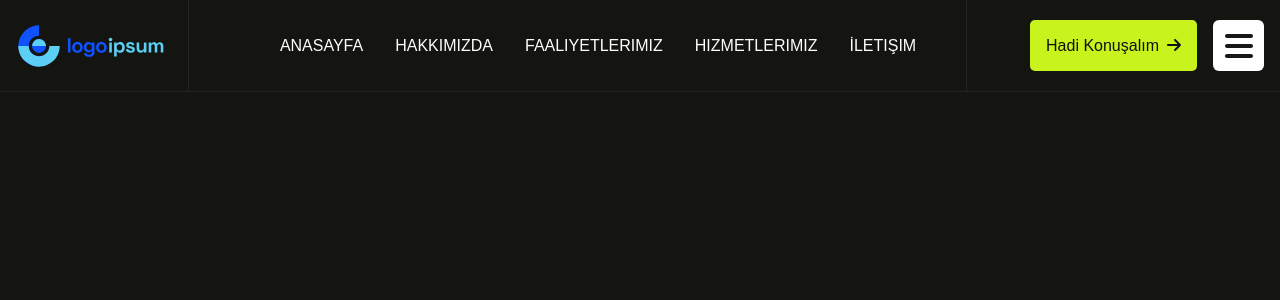
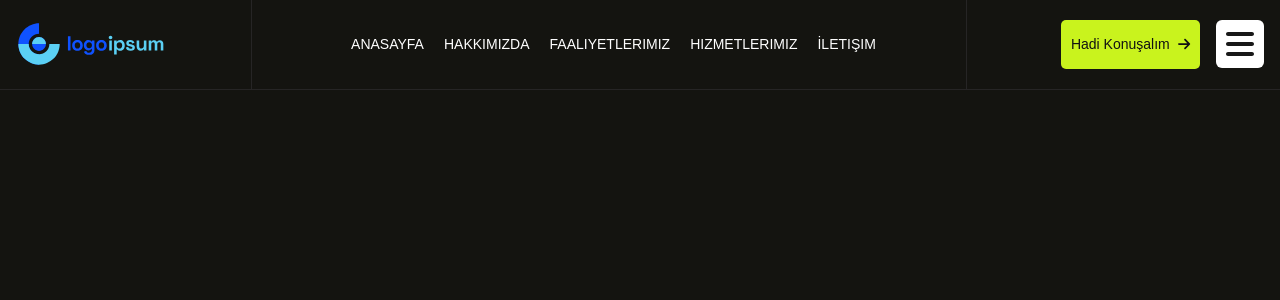
Before and after one commit to jsSpeedy/construction-molder, a Next.js app: page / in a window 1280 px wide. Shown: the top 300 px of the page. Built offline with nearby package versions, Linux system fonts and the light colour scheme.

Commit message:
Header revize edildi.

```diff
--- a/src/components/Header/index.js
+++ b/src/components/Header/index.js
@@ -1,7 +1,7 @@
 "use client";
-import { FontAwesomeIcon } from "@fortawesome/react-fontawesome";
-import { faArrowRight, faBars } from "@fortawesome/free-solid-svg-icons";
 import styled from "styled-components";
+import Menu from "./Menu";
+import MenuComponent from "./MenuComponent";
 
 const HeaderContainer = styled.div`
   width: 100%;
@@ -50,7 +50,7 @@ const HeaderWrapper = styled.div`
     }
   }
 
-  @media (max-width: 1279px) {
+  @media (max-width: 1280px) {
     &::before {
       left: calc(20% - 15px);
     }
@@ -59,13 +59,23 @@ const HeaderWrapper = styled.div`
       right: calc(25% - 15px);
     }
   }
+
+  @media (max-width: 1024px) {
+    &::before {
+      display: none;
+    }
+
+    &::after {
+      display: none;
+    }
+  }
 `;
 
 const HeaderLogo = styled.a`
   display: block;
   width: 150px;
 
-  @media (max-width: 1023px) {
+  @media (max-width: 1024px) {
     width: 100px;
   }
 `;
@@ -75,122 +85,6 @@ const HeaderLogoImg = styled.img`
   height: 100%;
   object-fit: contain;
   cursor: pointer;
-`;
-
-const HeaderMenu = styled.ul`
-  display: flex;
-  align-items: center;
-`;
-
-const HeaderMenuItems = styled.li`
-  transition: all 0.4s;
-  position: relative;
-`;
-
-const HeaderMenuItem = styled.a`
-  color: var(--white);
-  font-size: 18px;
-  font-style: normal;
-  font-weight: 500;
-  line-height: 120%;
-  text-transform: uppercase;
-  padding: 40px 29px;
-  cursor: pointer;
-
-  &:hover {
-    color: var(--base);
-  }
-
-  @media (max-width: 1535px) {
-    font-size: 16px;
-    padding: 16px;
-  }
-
-  @media (max-width: 1279px) {
-    font-size: 14px;
-    padding: 16px 10px;
-  }
-`;
-
-const HeaderMenuComponents = styled.div`
-  display: flex;
-  align-items: center;
-  gap: 16px;
-`;
-
-const HeaderButton = styled.a`
-  padding: 19px 26px;
-  font-weight: 500;
-  font-size: 18px;
-  line-height: 120%;
-  display: inline-block;
-  text-transform: capitalize;
-  position: relative;
-  background: var(--base);
-  overflow: hidden;
-  border-radius: 5px;
-  transition: all 0.5s;
-  color: var(--subtitle);
-  cursor: pointer;
-  display: flex;
-  gap: 0.5rem;
-
-  &::before {
-    position: absolute;
-    content: "";
-    bottom: 100%;
-    background: #aad302;
-    left: 0;
-    width: 100%;
-    height: 100%;
-    transition: all 0.6s;
-  }
-
-  &:hover::before {
-    bottom: 0;
-  }
-
-  span {
-    position: relative;
-    z-index: 1;
-    transition: all 0.5s;
-  }
-
-  @media (max-width: 1535px) {
-    font-size: 16px;
-    padding: 16px;
-  }
-
-  @media (max-width: 1279px) {
-    font-size: 14px;
-    padding: 16px 10px;
-  }
-`;
-
-const HeaderMenuButton = styled.div`
-  width: 58px;
-  height: 58px;
-  border-radius: 6px;
-  display: flex;
-  align-items: center;
-  justify-content: center;
-  background: var(--white);
-  cursor: pointer;
-
-  svg {
-    font-size: 32px;
-    color: var(--title);
-  }
-
-  @media (max-width: 1535px) {
-    width: 51px;
-    height: 51px;
-  }
-
-  @media (max-width: 1279px) {
-    width: 48px;
-    height: 48px;
-  }
 `;
 
 const Header = () => {
@@ -205,28 +99,10 @@ const Header = () => {
           </div>
 
           <div className="flex items-center">
-            <HeaderMenu>
-              <HeaderMenuItems>
-                <HeaderMenuItem>Anasayfa</HeaderMenuItem>
-                <HeaderMenuItem>Hakkımızda</HeaderMenuItem>
-                <HeaderMenuItem>Faaliyetlerimiz</HeaderMenuItem>
-                <HeaderMenuItem>Hizmetlerimiz</HeaderMenuItem>
-                <HeaderMenuItem>İletişim</HeaderMenuItem>
-              </HeaderMenuItems>
-            </HeaderMenu>
+            <Menu />
           </div>
 
-          <HeaderMenuComponents>
-            <HeaderButton>
-              <span>Hadi Konuşalım</span>
-              <span>
-                <FontAwesomeIcon icon={faArrowRight} />
-              </span>
-            </HeaderButton>
-            <HeaderMenuButton>
-              <FontAwesomeIcon icon={faBars} />
-            </HeaderMenuButton>
-          </HeaderMenuComponents>
+          <MenuComponent />
         </HeaderWrapper>
       </div>
     </HeaderContainer>
```
